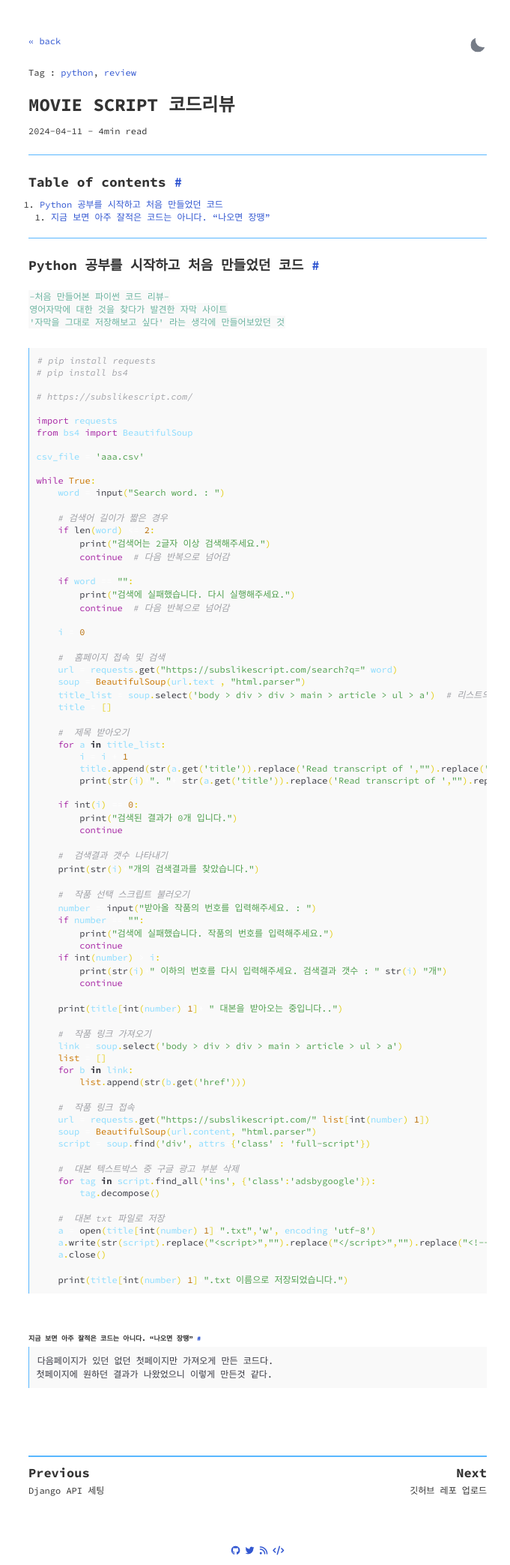
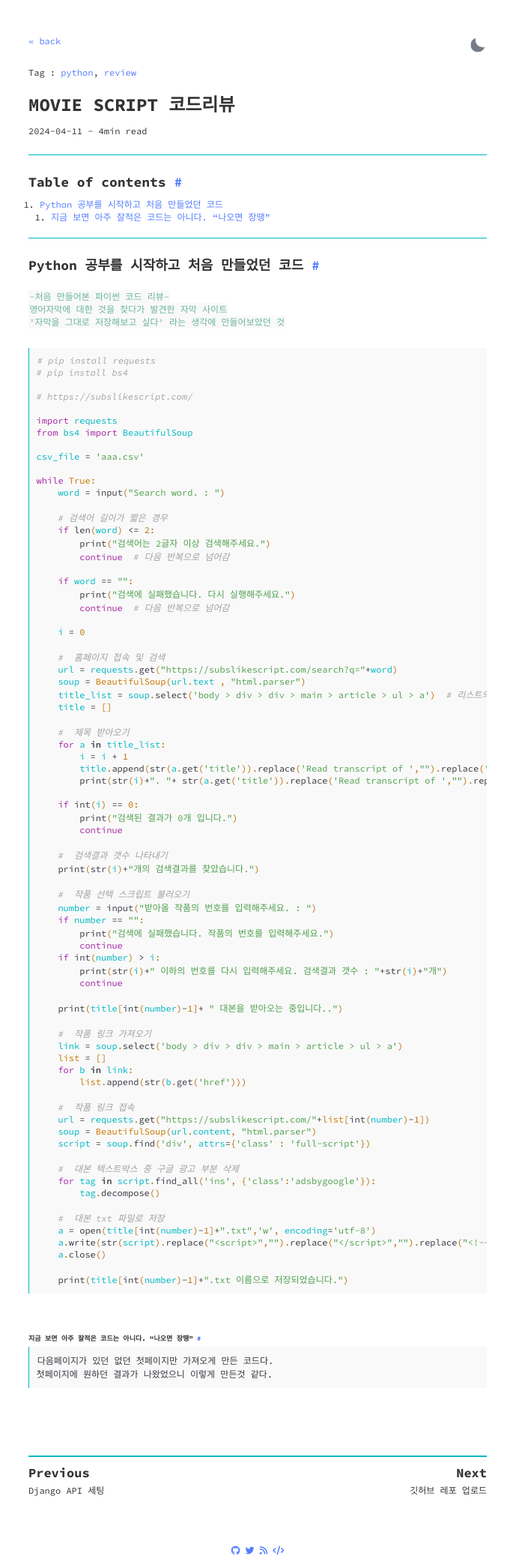
Before and after one commit to pozuhtuhv/pozuhtuhv.github.io, a Jekyll site: the page built from _posts/2024-04-11-Movie-Script-코드리뷰.md, in a window 1280 px wide. Shown: the whole page at 75% size, without its empty margins (296-977 px from the left). Built offline with Jekyll 4.4.1, drawn with Linux system fonts in a browser that asks for light colours; nearby versions of some CDN libraries.

Commit message:
(edit) codeblock_design_and_selection_color

```diff
--- a/_sass/_main.scss
+++ b/_sass/_main.scss
@@ -37,12 +37,12 @@
 	--text-font: Source Code Pro;
 	--source-code-font: Source Code Pro;
 	--very-light-text-color: rgb(0, 0, 0);
-	--light-text-color: rgb(89, 183, 255);
+	--light-text-color: #00b7c4;
 	--medium-text-color: #555;
 	--main-text-color: #333;
 	--highlight-text-color: #6cb4a0;
 	--dark-text-color: #393e46;
-	--link-color: rgb(50, 87, 209);
+	--link-color: #557dff;
   --code-bg-color: #f9f9f9;
   --post-link: rgb(50, 87, 209);
   --code-text-color: #383942;
@@ -108,12 +108,12 @@
 	--text-font: Source Code Pro;
 	--source-code-font: Source Code Pro;
 	--very-light-text-color: #EEE;
-	--light-text-color: #c4bbf0;
+	--light-text-color: #46c2c2;
 	--medium-text-color: #52057b;
 	--main-text-color: #EAEAEA;
 	--highlight-text-color: #6cb4a0;
 	--dark-text-color: rgb(36, 38, 42);
-	--link-color: rgb(50, 87, 209);
+	--link-color: #394779;
 	--code-bg-color: #31343f;
   --post-link: rgb(255, 255, 255);
 	--code-text-color: #dee2f7;
@@ -462,7 +462,7 @@
 }
 
 ::selection {
-background-color: #fffba0;
+background-color: #b3b3b3;
 color: #333;
 }
 
--- a/assets/css/syntax.css
+++ b/assets/css/syntax.css
@@ -42,15 +42,15 @@
 }
 
 .highlight .n {
-  color: #8cdcfe;
+  color: var(--light-text-color);
 }
 
 .highlight .o {
-  color: #ffffff;
+  color: var(--main-text-color);
 }
 
 .highlight .p {
-  color: #e2cb09;
+  color: var(--code-number-color);
 }
 
 .highlight .ge {
@@ -112,7 +112,7 @@
 }
 
 .highlight .ow {
-  font-weight: 700;
+  font-weight: 550;
 }
 
 .highlight .w {
```
